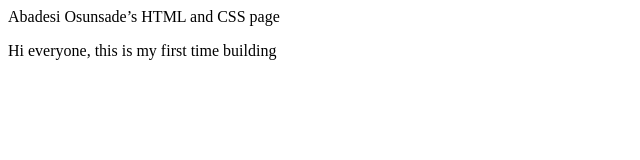
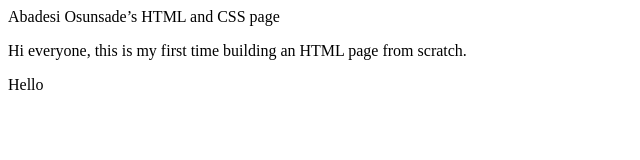
Before and after one commit to abadesi/BGT-HTML, a plain HTML site: page index.html in a window 1280 px wide. Shown: the whole page, without its empty margins (0-640 px from the left). Drawn offline with Linux system fonts and the light colour scheme.

Commit message:
Update index.html

```diff
--- a/index.html
+++ b/index.html
@@ -1,17 +1,17 @@
 <html>
 
-<head>
+  <head>
 
 Abadesi Osunsade’s HTML and CSS page
 
-</head>
+  </head>
 
-<body>
+   <body>
 
-<p> Hi everyone, this is my first time building
+    <p> Hi everyone, this is my first time building an HTML page from scratch.</p>
 
-<div>
 
-</div>
-</body>
+      <p> Hello
+     </p>
+   </body>
 </html>
```
